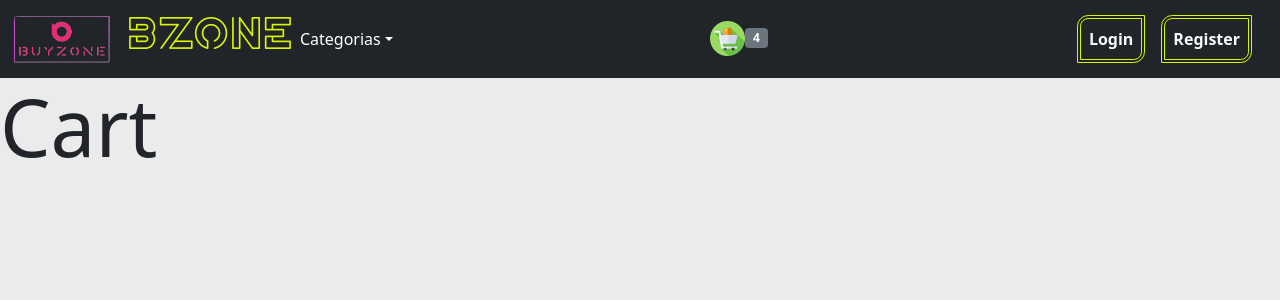
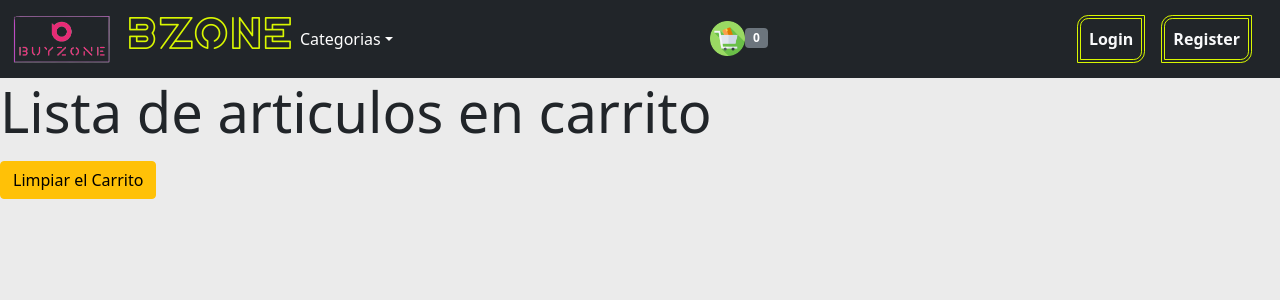
Before and after one commit to GabrielCam/CoderHouse, a React (Create React App) app: page /cart in a window 1280 px wide. Shown: the top 300 px of the page. Built offline with nearby package versions, Linux system fonts and the light colour scheme.

Commit message:
BuyZone-Camaño

```diff
--- a/src/App.js
+++ b/src/App.js
@@ -1,19 +1,29 @@
 // import logo from './logo.svg';
 import "./App.css";
+import { createContext,useState } from "react";
 import NavBar from "./components/NavBar/NavBar";
 import ItemListContainer from "./components/ItemListContainer/ItemListContainer";
 import { BrowserRouter, Routes, Route } from "react-router-dom";
 import ItemDetailContainer from "./components/ItemDetailContainer/ItemDetailContainer";
 import Cart from "./components/Cart/Cart";
+import {CartContextProvider} from './context/CartContext'
 // import ItemCount from './components/ItemCount/ItemCount';
 
 // const onAdd=(stock,count)=>{
 //   return stock - count
 // }
 
+
+// export const CartContext = createContext()
+
 function App() {
+
+  const [cart,setCart]=useState([])
+
   return (
     <div>
+      {/* <CartContext.Provider value={{cart,setCart}}> */}
+      <CartContextProvider>
       <BrowserRouter>
         <NavBar />
         <Routes>
@@ -25,6 +35,8 @@ function App() {
           {/* <ItemCount stk={30} initial={1} onAdd={onAdd}/> */}
         </Routes>
       </BrowserRouter>
+      </CartContextProvider>
+      {/* </CartContext.Provider> */}
     </div>
   );
 }
--- a/src/components/Cart/Cart.js
+++ b/src/components/Cart/Cart.js
@@ -1,9 +1,45 @@
-import React from 'react'
+
+import React, { useContext } from "react";
+import CartContex from "../../context/CartContext";
 
 function Cart() {
+  const { cart, clearCart,removeItem } = useContext(CartContex);
+  console.log(cart);
   return (
-    <div className="display-1"> Cart</div>
-  )
+    <div>
+      <p className="display-4">Lista de articulos en carrito</p>
+      <button className="btn btn-warning" onClick={()=>{clearCart()}}>Limpiar el Carrito</button>
+      <div className="container">
+      <div className="'row row-cols-4'">
+        {cart.map((prod) => (
+
+          <div
+            key={prod.id}
+            className="card m-1 pt-2"
+            style={{ width: "15rem", border: "1px solid #d9f701" }}
+          >
+            <img
+              src={prod.img}
+              className="card-img-top"
+              style={{ width: "214px", height: "200px" }}
+              alt="producto"
+            />
+            <div className="card-body">
+              <p className="card-text">{prod.name}</p>
+              <p className="card-text">{prod.description}</p>
+              <p className="card-text">Cantidad {prod.quantity}</p>
+              <p className="card-text">Precio unitario {prod.price}</p>
+              <p className="card-text">Total ${prod.quantity * prod.price}</p>
+            </div>
+            <button className="btn btn-danger" onClick={()=>removeItem(prod.id)}>eliminar</button>
+          </div>
+
+            ))}
+      </div>
+
+      </div>
+    </div>
+  );
 }
 
-export default Cart
+export default Cart;
--- a/src/components/CartWidget/CardWidget.js
+++ b/src/components/CartWidget/CardWidget.js
@@ -1,11 +1,15 @@
 import React from "react";
+import { useContext } from "react";
+import CartContext from '../../context/CartContext'
+const CardWidget = () => {
 
-const CardWidget = () => {
+  const {getQuantity} = useContext(CartContext)
+
   return (
 
       <button type="button" className="btn btn-outline-dark text-white">
         <img src="/carts.png" height={"35px"} alt="cart" />
-        <span className="badge bg-secondary">4</span>
+        <span className="badge bg-secondary">{ getQuantity()}</span>
       </button>
 
   );
--- a/src/components/ItemDetail/ItemDetail.js
+++ b/src/components/ItemDetail/ItemDetail.js
@@ -1,16 +1,23 @@
-import React,{ useState } from "react";
+import React,{ useState,useContext } from "react";
 import ItemCount from "../ItemCount/ItemCount";
 import { Link } from "react-router-dom";
+import CartContext from '../../context/CartContext'
+// import { CartContext } from "../../App";
 
 
 
 const ItemDetail = (prod) => {
   const [quantity,setQuantity] = useState(0)
 
+  // const {cart, setCart} = useContext(CartContext)
+  // console.log(cart)
+  const {addItem,isInCart} = useContext(CartContext)
 
   const handleOnAdd=(count)=>{
     console.log("agregue al carrito "+count)
     setQuantity(count)
+    // setCart([...cart,{...prod}])
+    addItem({...prod},count)
   }
 
   return (
@@ -99,6 +106,7 @@ const ItemDetail = (prod) => {
               <div className="col">
                 <button className="btn btn-primary">Comprar ahora!</button>
               </div>
+
               <div className="col">
                 {quantity===0?<ItemCount onAdd={handleOnAdd}/>:<Link to='/cart' className="btn btn-primary">Ir al carrito</Link>}
               </div>
--- /dev/null
+++ b/src/context/CartContext.js
@@ -0,0 +1,51 @@
+import { createContext, useState } from "react";
+
+const Context = createContext();
+
+export const CartContextProvider = ({ children }) => {
+  const [cart, setCart] = useState([]);
+  console.log(cart)
+
+  const addItem = (product, quantity) => {
+    const objItemCart = {
+      ...product,
+      quantity,
+    };
+    setCart([...cart, objItemCart]);
+  };
+  const getQuantity = ()=>{
+      let count = 0
+      cart.forEach(prod =>{
+          count = count + prod.quantity
+      })
+      return count
+  }
+
+  const removeItem = (id) => {
+       setCart(cart.filter((prod)=>prod.id != id))
+  };
+  const clearCart=()=>{
+      setCart([])
+  }
+  const isInCart = (prod)=>{
+    let res =  cart.find(el => el.id === prod.id);
+    if(res){
+        return true
+    }else{
+        return false
+    }
+
+  }
+
+  return <Context.Provider value={{
+      cart,
+      addItem,
+      clearCart,
+      getQuantity,
+      removeItem,
+      isInCart
+  }}>
+      {children}
+      </Context.Provider>;
+};
+export default Context
```
